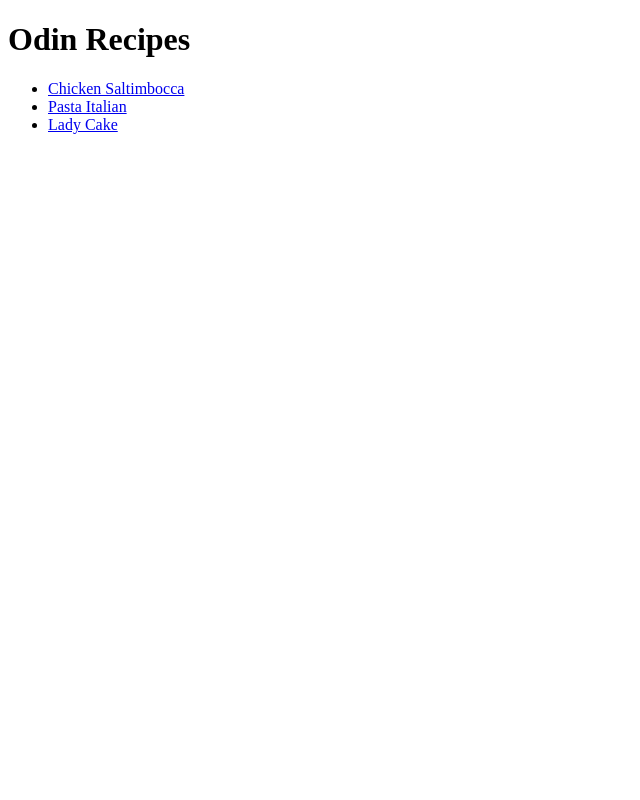
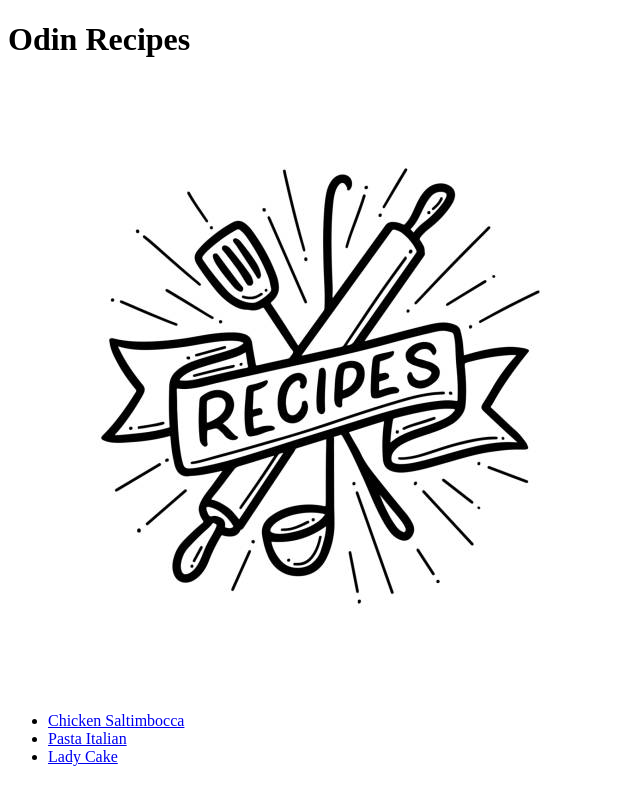
Before and after one commit to Isaak-7/odin_recipes, a plain HTML site: page index.html in a window 1280 px wide. Shown: the whole page, without its empty margins (0-640 px from the left). Drawn offline with Linux system fonts and the light colour scheme.

Commit message:
Added recipes image in indexÇ

```diff
--- a/index.html
+++ b/index.html
@@ -6,7 +6,7 @@
   </head>
   <body>
     <h1>Odin Recipes</h1>
-
+    <img src="./recipes/images/recipes.jpg" alt="recipe image" />
     <ul>
       <li><a href="./recipes/chicken.html">Chicken Saltimbocca</a></li>
       <li><a href="./recipes/pasta.html">Pasta Italian</a></li>
```
Also changed, not shown: recipes/images/cake.webp (added), recipes/images/recipes.jpg (added).
